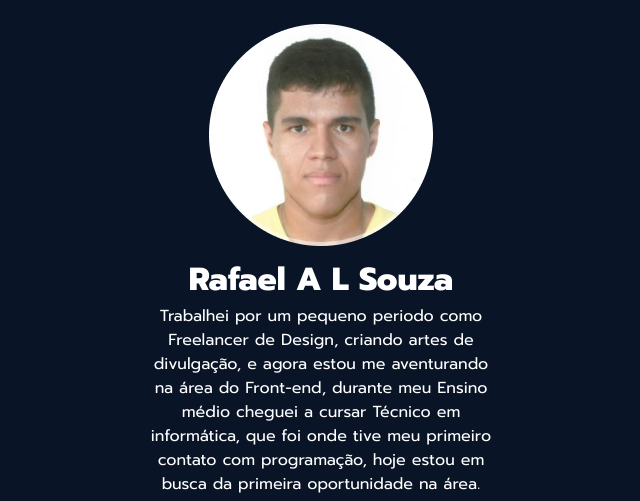
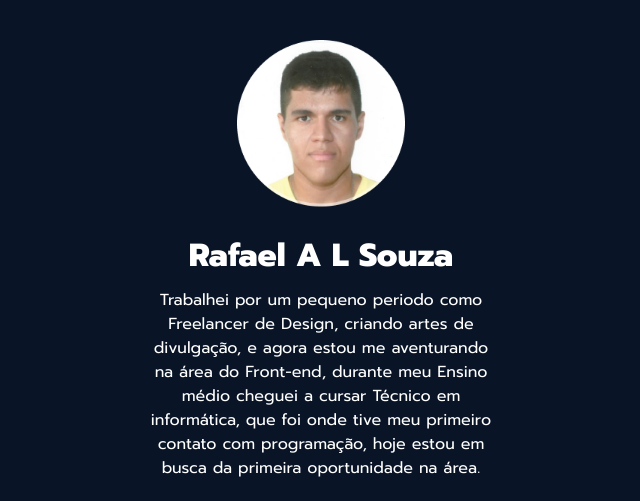
Before and after one commit to faellira/bio-links, a website: page index.html in a window 1280 px wide. Shown: the top 501 px of the page, without its empty margins (319-959 px from the left). Drawn offline with nearby package versions, Linux system fonts and the light colour scheme.

Commit message:
profile changes and add light-mode

```diff
--- a/index.html
+++ b/index.html
@@ -11,7 +11,7 @@
 </head>
 <body>
 <div id="container">
-    <div id="perfil">
+    <div id="profile">
         <img src="./assets/Avatar.png" alt="Foto de perfil de Rafael utilizando uma camisa amarela"/>
     </div>
     <div id="description">
--- a/style.css
+++ b/style.css
@@ -29,7 +29,13 @@ body *{
     text-align: center;
     padding: 0 24px;
 }
-
+#profile img{
+    padding:16px;
+    width: 200px;
+}
+#description h1{
+margin: 0 0 8px;
+}
 ul {
     list-style: none;
 
```
